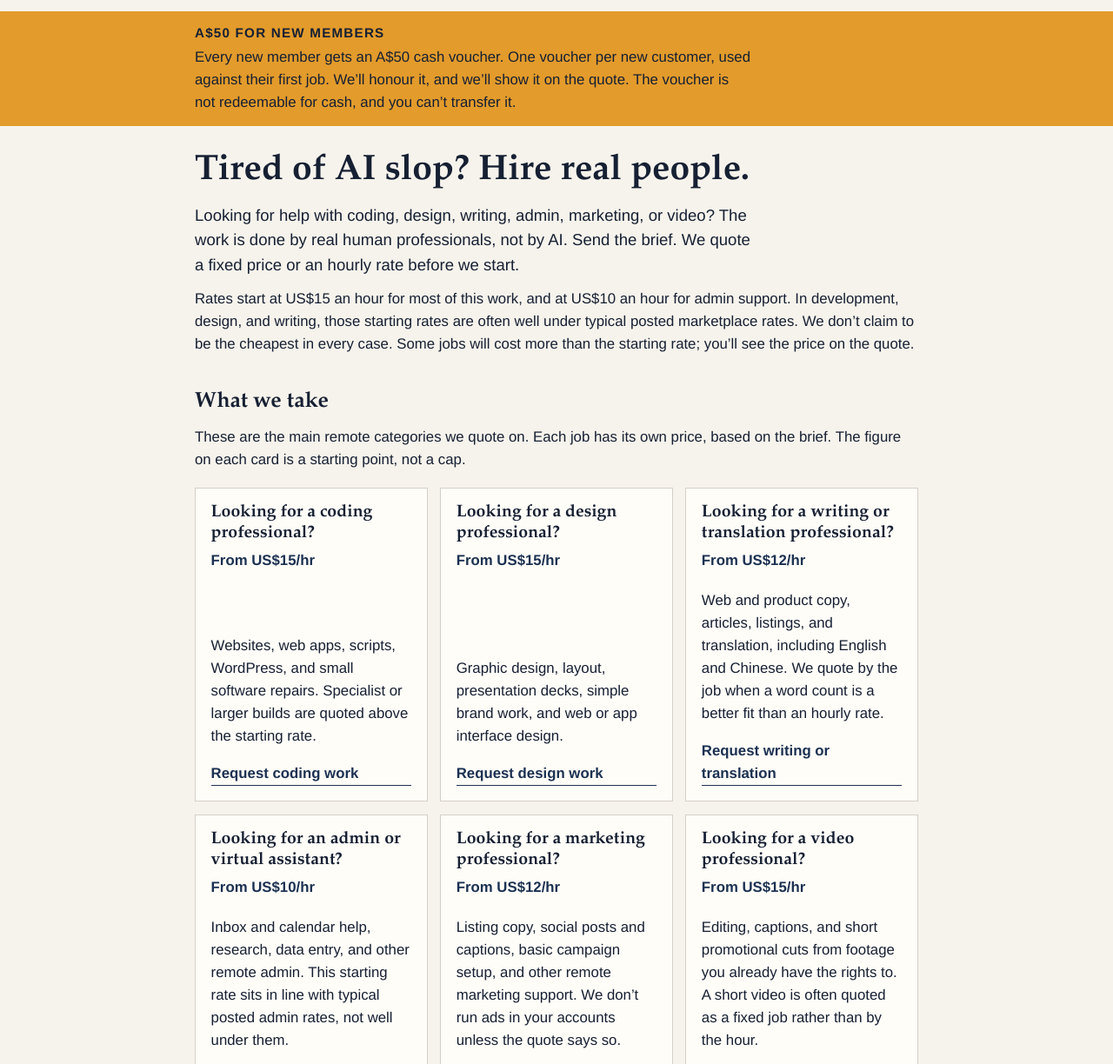
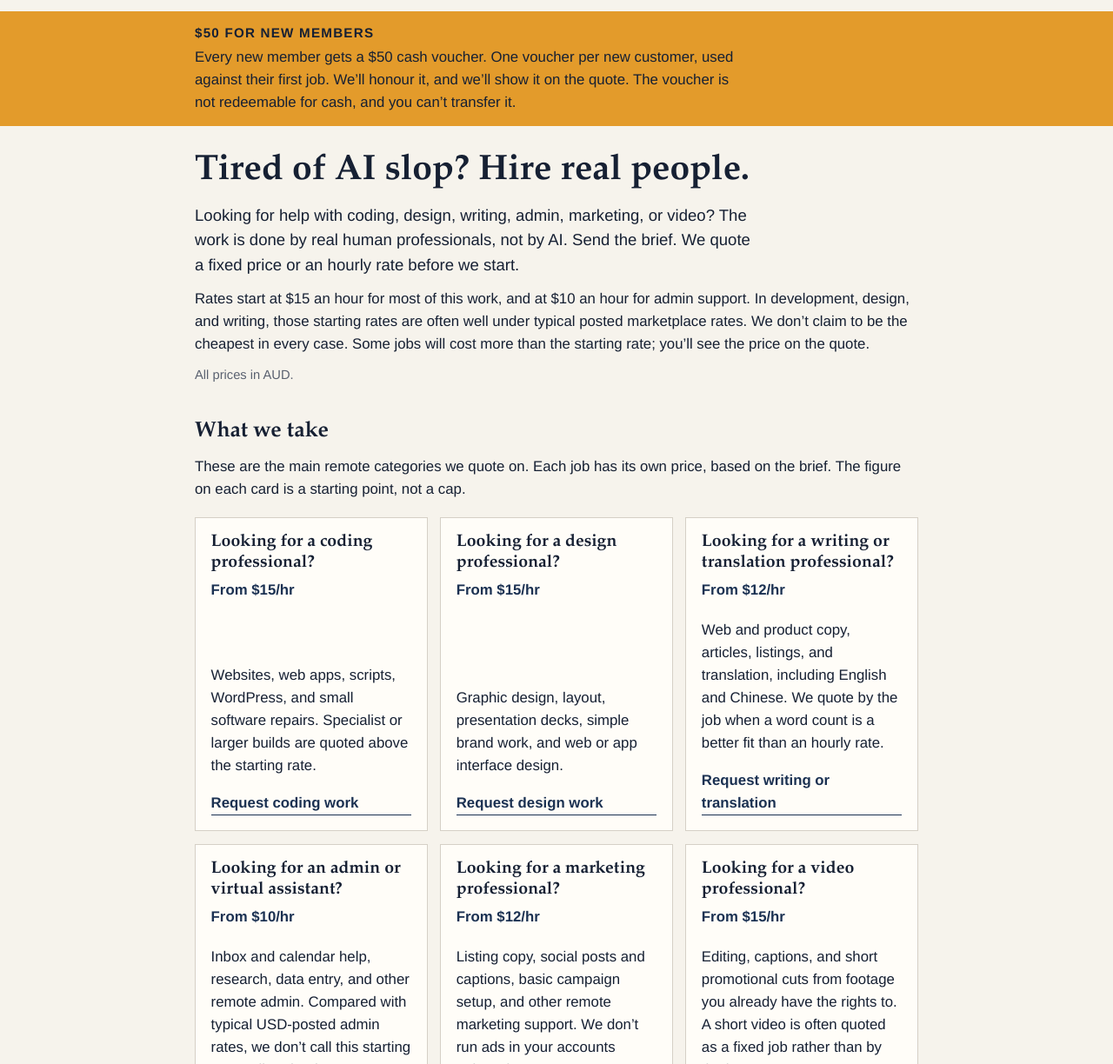
Before and after one commit to todanley/needpros, a plain HTML site: page index.html in a window 1280 px wide. Shown: the part 57-1281 px from the top of the page at 87% size. Drawn offline with Linux system fonts and the light colour scheme.

Commit message:
Quote all prices in AUD with a plain dollar sign.

```diff
--- a/index.html
+++ b/index.html
@@ -4,14 +4,14 @@
   <meta charset="utf-8">
   <meta name="viewport" content="width=device-width, initial-scale=1">
   <title>NeedPros — hire real people, not AI</title>
-  <meta name="description" content="Tired of AI slop? Hire real people for coding, design, writing, admin, marketing, or video. Work is done by real human professionals, not by AI. Rates from US$10/hr. Every new member gets an A$50 cash voucher.">
+  <meta name="description" content="Tired of AI slop? Hire real people for coding, design, writing, admin, marketing, or video. Work is done by real human professionals, not by AI. Rates from $10/hr. Every new member gets a $50 cash voucher.">
   <meta name="robots" content="index,follow">
   <link rel="canonical" href="https://todanley.github.io/needpros/">
   <link rel="icon" href="assets/favicon.ico" sizes="any">
   <link rel="icon" href="assets/favicon.svg" type="image/svg+xml">
   <link rel="apple-touch-icon" href="assets/needpros-icon-180.png">
   <meta property="og:title" content="NeedPros — hire real people, not AI">
-  <meta property="og:description" content="Tired of AI slop? Hire real people. Work is done by real human professionals, not by AI. Every new member gets an A$50 cash voucher.">
+  <meta property="og:description" content="Tired of AI slop? Hire real people. Work is done by real human professionals, not by AI. Every new member gets a $50 cash voucher.">
   <meta property="og:image" content="https://todanley.github.io/needpros/assets/needpros-icon-512.png">
   <meta property="og:url" content="https://todanley.github.io/needpros/">
   <style>
@@ -160,14 +160,15 @@
   </header>
   <aside class="voucher-banner" id="credit">
     <div class="wrap">
-      <p class="kicker">A$50 for new members</p>
-      <p class="terms">Every new member gets an A$50 cash voucher. One voucher per new customer, used against their first job. We’ll honour it, and we’ll show it on the quote. The voucher is not redeemable for cash, and you can’t transfer it.</p>
+      <p class="kicker">$50 for new members</p>
+      <p class="terms">Every new member gets a $50 cash voucher. One voucher per new customer, used against their first job. We’ll honour it, and we’ll show it on the quote. The voucher is not redeemable for cash, and you can’t transfer it.</p>
     </div>
   </aside>
   <main id="top" class="wrap">
     <h1>Tired of AI slop? Hire real people.</h1>
     <p class="lede">Looking for help with coding, design, writing, admin, marketing, or video? The work is done by real human professionals, not by AI. Send the brief. We quote a fixed price or an hourly rate before we start.</p>
-    <p>Rates start at US$15 an hour for most of this work, and at US$10 an hour for admin support. In development, design, and writing, those starting rates are often well under typical posted marketplace rates. We don’t claim to be the cheapest in every case. Some jobs will cost more than the starting rate; you’ll see the price on the quote.</p>
+    <p>Rates start at $15 an hour for most of this work, and at $10 an hour for admin support. In development, design, and writing, those starting rates are often well under typical posted marketplace rates. We don’t claim to be the cheapest in every case. Some jobs will cost more than the starting rate; you’ll see the price on the quote.</p>
+    <p class="fine">All prices in AUD.</p>
 
 
     <h2 id="categories">What we take</h2>
@@ -176,48 +177,48 @@
     <div class="grid">
       <article class="cat" id="coding">
         <h3>Looking for a coding professional?</h3>
-        <p class="rate">From US$15/hr</p>
+        <p class="rate">From $15/hr</p>
         <p>Websites, web apps, scripts, WordPress, and small software repairs. Specialist or larger builds are quoted above the starting rate.</p>
         <a class="ask" href="#request" data-category="coding">Request coding work</a>
       </article>
       <article class="cat" id="design">
         <h3>Looking for a design professional?</h3>
-        <p class="rate">From US$15/hr</p>
+        <p class="rate">From $15/hr</p>
         <p>Graphic design, layout, presentation decks, simple brand work, and web or app interface design.</p>
         <a class="ask" href="#request" data-category="design">Request design work</a>
       </article>
       <article class="cat" id="writing">
         <h3>Looking for a writing or translation professional?</h3>
-        <p class="rate">From US$12/hr</p>
+        <p class="rate">From $12/hr</p>
         <p>Web and product copy, articles, listings, and translation, including English and Chinese. We quote by the job when a word count is a better fit than an hourly rate.</p>
         <a class="ask" href="#request" data-category="writing">Request writing or translation</a>
       </article>
       <article class="cat" id="admin">
         <h3>Looking for an admin or virtual assistant?</h3>
-        <p class="rate">From US$10/hr</p>
-        <p>Inbox and calendar help, research, data entry, and other remote admin. This starting rate sits in line with typical posted admin rates, not well under them.</p>
+        <p class="rate">From $10/hr</p>
+        <p>Inbox and calendar help, research, data entry, and other remote admin. Compared with typical USD-posted admin rates, we don’t call this starting rate well under them.</p>
         <a class="ask" href="#request" data-category="admin">Request admin support</a>
       </article>
       <article class="cat" id="marketing">
         <h3>Looking for a marketing professional?</h3>
-        <p class="rate">From US$12/hr</p>
+        <p class="rate">From $12/hr</p>
         <p>Listing copy, social posts and captions, basic campaign setup, and other remote marketing support. We don’t run ads in your accounts unless the quote says so.</p>
         <a class="ask" href="#request" data-category="marketing">Request marketing work</a>
       </article>
       <article class="cat" id="video">
         <h3>Looking for a video professional?</h3>
-        <p class="rate">From US$15/hr</p>
+        <p class="rate">From $15/hr</p>
         <p>Editing, captions, and short promotional cuts from footage you already have the rights to. A short video is often quoted as a fixed job rather than by the hour.</p>
         <a class="ask" href="#request" data-category="video">Request video work</a>
       </article>
     </div>
-    <p class="src">The “often well under typical posted marketplace rates” line refers to development, design, and writing. In a sample of hourly Upwork jobs posted 11 October to 9 November 2026, the median posted midpoint was US$25/hr for web, mobile and software development, US$22.50/hr for design and creative, and US$25/hr for writing. Admin support sat at US$10/hr, which is why we don’t use that line on the admin card. Source: <a href="https://www.upsight.fyi/blog/upwork-hourly-rates-by-category-2026">Upsight, Upwork hourly rates by category (2026)</a>. We are not affiliated with Upwork.</p>
+    <p class="src">The “often well under typical posted marketplace rates” line refers to development, design, and writing, compared with USD-posted rates. In a sample of hourly Upwork jobs posted 11 October to 9 November 2026, the median posted midpoint was USD 25/hr for web, mobile and software development, USD 22.50/hr for design and creative, and USD 25/hr for writing. Admin support sat at USD 10/hr, which is why we don’t use that line on the admin card. Our rates are in AUD, so the gap versus those USD figures is wider still. Source: <a href="https://www.upsight.fyi/blog/upwork-hourly-rates-by-category-2026">Upsight, Upwork hourly rates by category (2026)</a>. We are not affiliated with Upwork.</p>
 
     <h2 id="how">How it works</h2>
     <ol class="steps">
       <li>Send the form. Pick a category or describe the job, and include a deadline if you have one.</li>
       <li>We reply by email with a written scope and a price — hourly or fixed — or we decline. There is no fee for a declined request.</li>
-      <li>If you accept, you pay the quoted amount. The A$50 cash voucher comes off your first job. Then we do the work and send it back.</li>
+      <li>If you accept, you pay the quoted amount. The $50 cash voucher comes off your first job. Then we do the work and send it back.</li>
     </ol>
     <p>We are a small studio. If we use a contractor for part of a job, the quote and the delivery still come from us. Payment is by card, through a payment link we send after you accept the quote. If that link isn’t ready yet, we’ll say so in the reply and we won’t ask you to pay until it is.</p>
 
@@ -284,11 +285,11 @@
       </details>
       <details>
         <summary>Are you the cheapest option?</summary>
-        <p>We don’t claim that. We offer low starting rates, and in development, design, and writing those rates are often well under typical posted marketplace figures we checked in late 2026. Admin support is priced from US$10/hr, which is around the usual posted level for that work, not well under it. The quote for your brief is the price that matters.</p>
+        <p>We don’t claim that. We offer low starting rates, and in development, design, and writing those rates are often well under typical USD-posted marketplace figures we checked in late 2026. Admin support is priced from $10/hr; in that sample the posted midpoint was USD 10/hr, so we don’t use the “well under” line for admin. The quote for your brief is the price that matters.</p>
       </details>
       <details>
-        <summary>How does the A$50 cash voucher work?</summary>
-        <p>Every new member gets an A$50 cash voucher, used against their first job. One voucher per new customer. We’ll show it on the quote. It is not redeemable for cash, and you can’t transfer it.</p>
+        <summary>How does the $50 cash voucher work?</summary>
+        <p>Every new member gets a $50 cash voucher, used against their first job. One voucher per new customer. We’ll show it on the quote. It is not redeemable for cash, and you can’t transfer it.</p>
       </details>
       <details>
         <summary>How do I pay?</summary>
@@ -296,7 +297,7 @@
       </details>
       <details>
         <summary>What currency are the rates in?</summary>
-        <p>Starting hourly rates are in US dollars, which is how most remote marketplaces quote. The welcome voucher is in Australian dollars. Quotes can be issued in AUD or USD; we’ll say which on the quote. We are not GST-registered, so GST is not added.</p>
+        <p>All prices are in Australian dollars, including starting rates, quotes, and the $50 cash voucher. We are not GST-registered, so GST is not added.</p>
       </details>
       <details>
         <summary>What won’t you take?</summary>
@@ -314,7 +315,7 @@
   </main>
   <footer>
     <div class="wrap">
-      <p>Starting hourly rates are in USD. The welcome voucher is in AUD. We are not GST-registered, so GST is not added. This site does not display reviews we have not received from real clients. We are not affiliated with Upwork or Airtasker.</p>
+      <p>All prices in AUD. We are not GST-registered, so GST is not added. This site does not display reviews we have not received from real clients. We are not affiliated with Upwork or Airtasker.</p>
       <p>© 2026 NeedPros. Use the form above to reach us.</p>
     </div>
   </footer>
```
